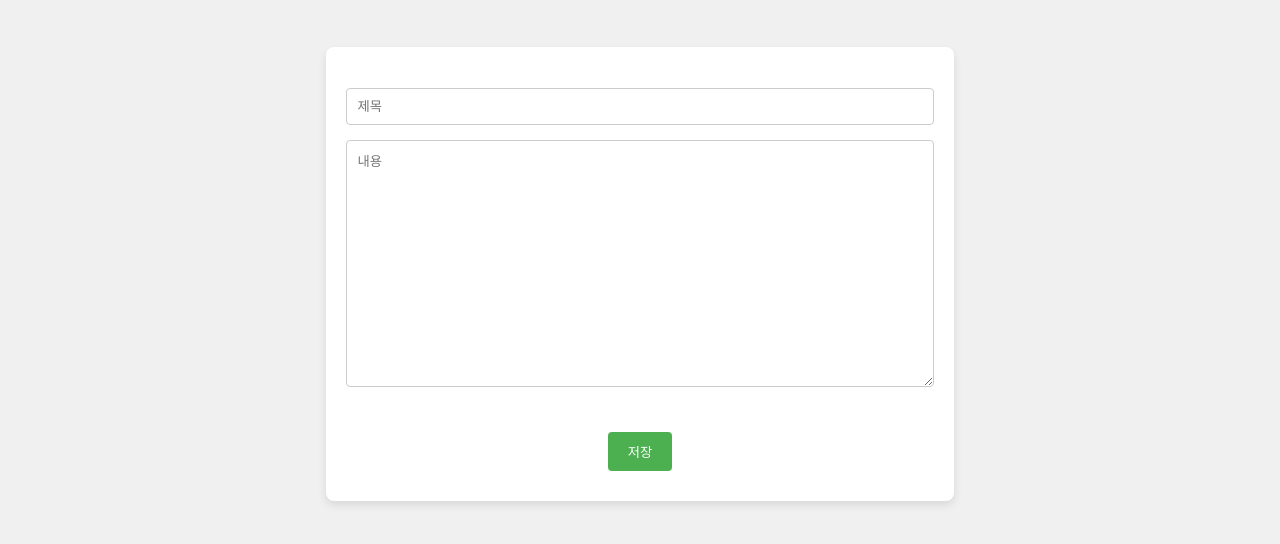
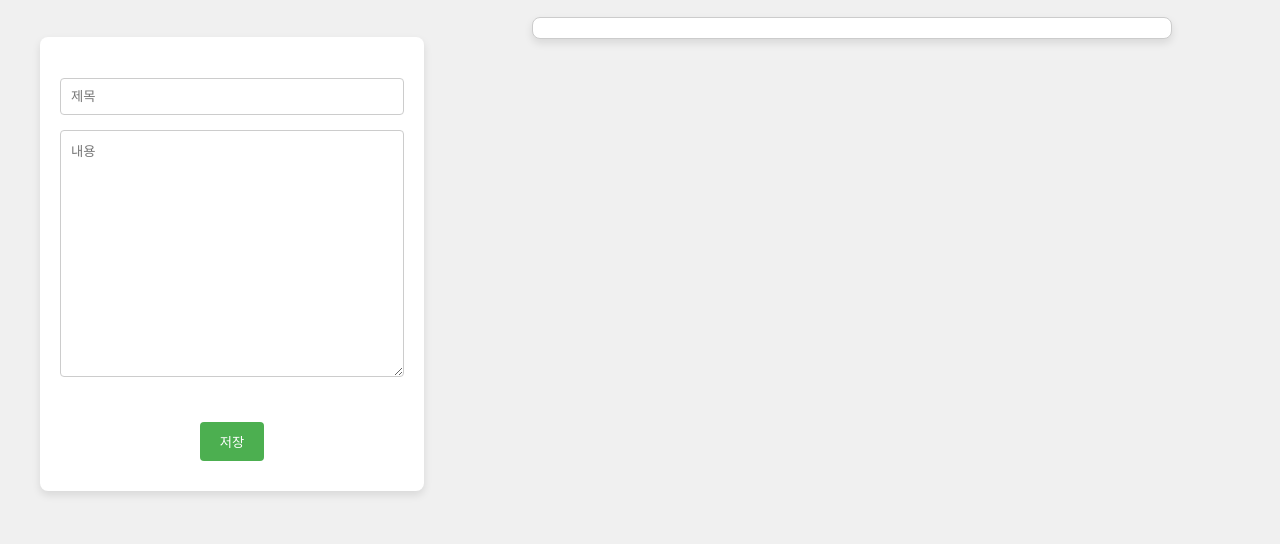
Before and after one commit to seunghee1108/NOTEPAD, a plain HTML site: page public/index.html in a window 1280 px wide. Shown: the part 78-622 px from the top of the page. Drawn offline with Linux system fonts and the light colour scheme.

Commit message:
css 수정

```diff
--- a/public/main.css
+++ b/public/main.css
@@ -17,7 +17,8 @@ div{
 
 form {
   background-color: #fff;
-  margin: 30px;
+  width: 30vw;
+  margin: 20px;
   padding: 20px;
   border-radius: 8px;
   box-shadow: 0 4px 8px rgba(0, 0, 0, 0.1);
@@ -54,15 +55,28 @@ button:hover {
 
 /* class  */
 .container {
-  display: flex;
+  float: left;
+  width: 40vw;
   justify-content: center;
   align-items: center;
   margin-top: 20px;
 }
 
 .memo-list {
-  margin-top: 20px;
-  display: flex;
-  flex-wrap: wrap;
-  justify-content: center;
+  width: 50vw;
+  max-height: 70vh;
+  overflow-y: auto; /* 내용이 넘칠 경우 스크롤 생성 */
+  /* margin-right: 40px;  */
+  border: 1px solid #ccc;
+  padding: 10px;
+  background-color: #fff; /* 배경색 추가 */
+  border-radius: 8px;
+  box-shadow: 0 4px 8px rgba(0, 0, 0, 0.1);
 }
+
+.memo-item{
+  font-size: 1rem;
+  margin-bottom: 15px;
+  border-bottom: 1px solid #ddd; /* 각 메모 아이템 사이에 구분선 추가 */
+  padding-bottom: 10px; /* 각 메모 아이템의 하단 여백 추가 */
+}
```
